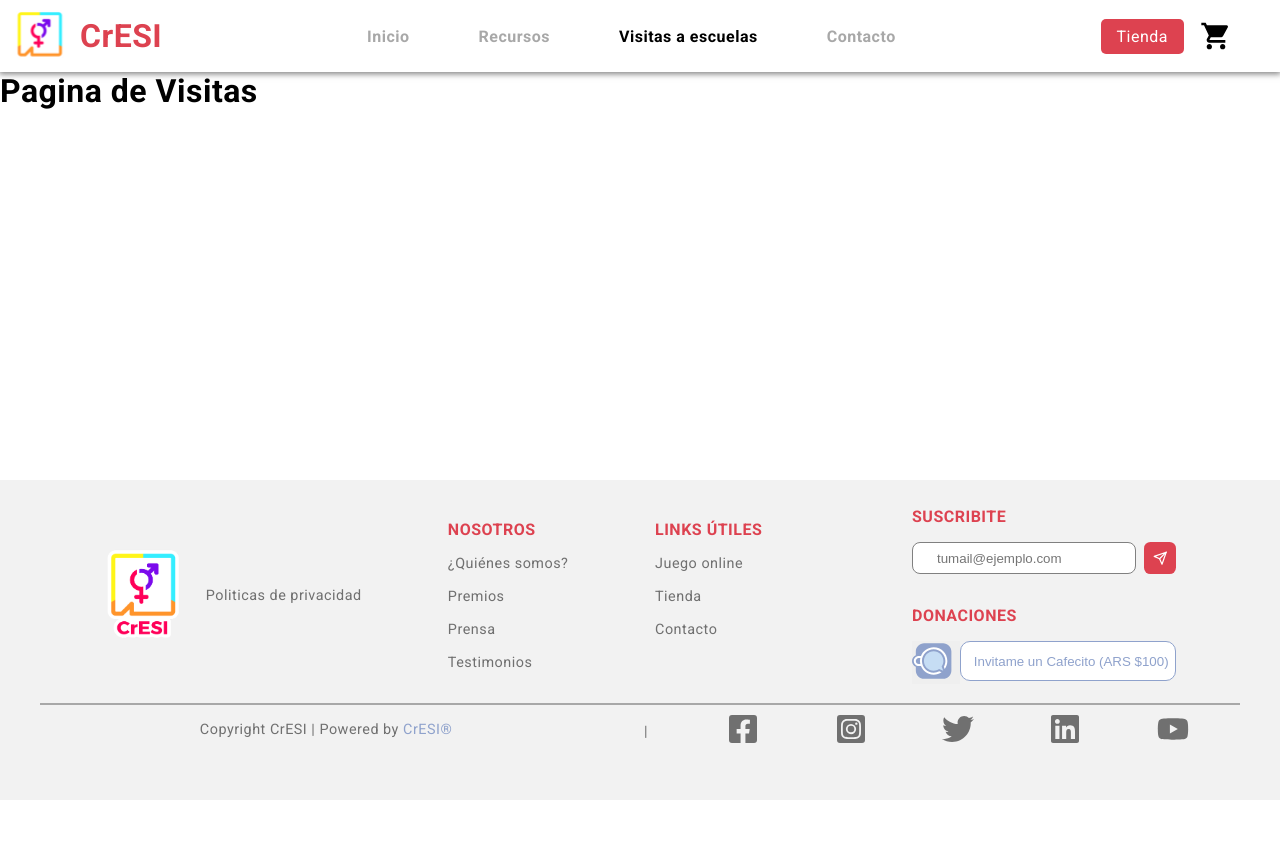
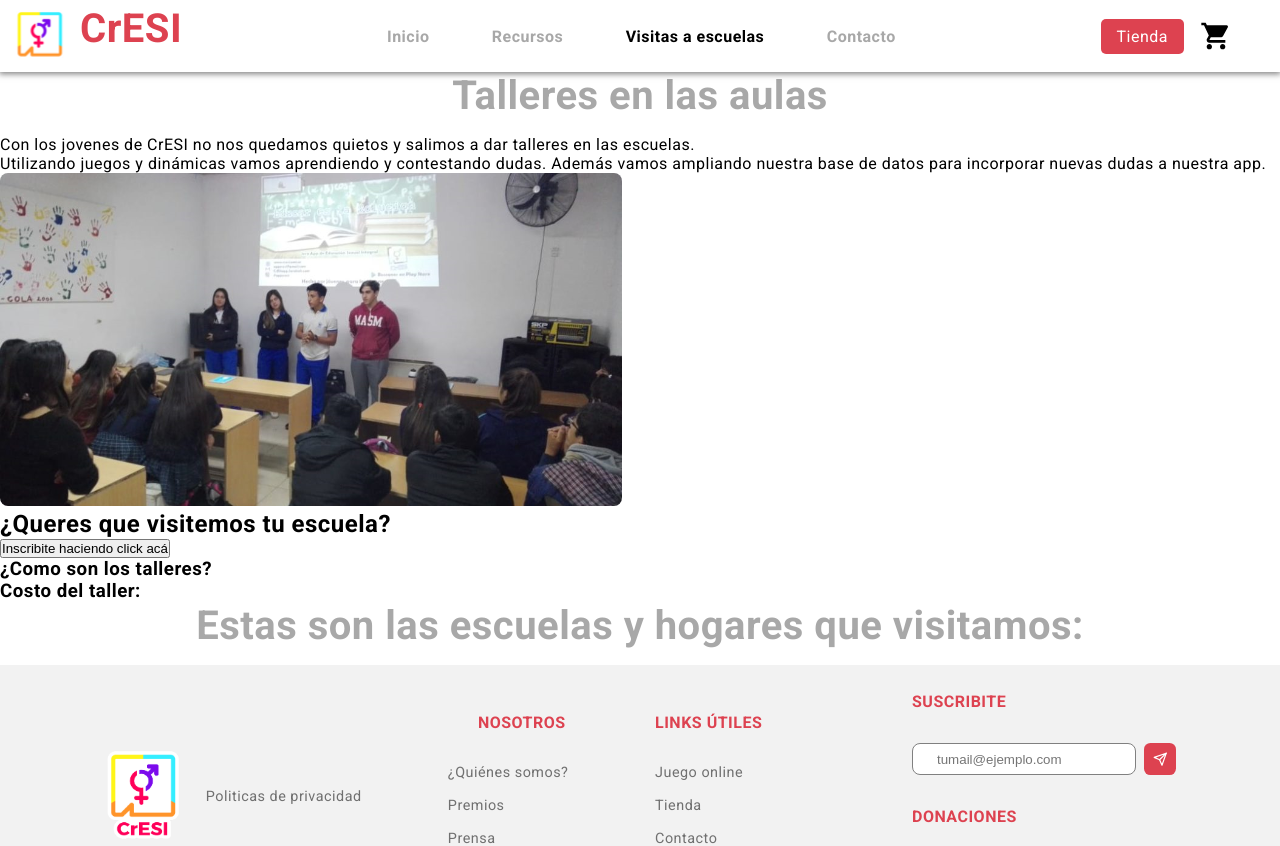
Before and after one commit to PiaAchigar/Proyecto-CrESI, a React (Create React App) app: page /visitas in a window 1280 px wide. Shown: the top 846 px of the page. Before the commit the page ends 800 px from the top, so only its background shows below. Built offline with nearby package versions, Linux system fonts and the light colour scheme.

Commit message:
Visitas ContenidoVisitas

```diff
--- /dev/null
+++ b/src/components/ContenidoVisitas/ContenidoVisitas.js
@@ -0,0 +1,42 @@
+//Style
+import "./ContenidoVisitas.scss";
+
+//imagenes
+import porque_img from "../../assets/img/porque-img.png";
+
+const ContenidoVisitas = () => {
+    return(
+        <div className= "talleres-visitas-container">
+        <section className="talleres">
+            <h1>Talleres en las aulas</h1>
+            <article className="article-talleres">
+                <p>Con los jovenes de CrESI no nos quedamos quietos y salimos a dar talleres en las escuelas. <br/>
+                Utilizando juegos y dinámicas vamos aprendiendo y contestando dudas. Además vamos ampliando nuestra base de datos para incorporar nuevas dudas a nuestra app.</p>
+                <img src={porque_img} alt=""/>
+                <div>
+                    <h2>¿Queres que visitemos tu escuela?</h2>
+                    <div>
+                        <button>Inscribite haciendo click acá</button>
+                        <p className="email"></p>
+                        <div>
+                            <h3>¿Como son los talleres?</h3>
+                            <p></p>
+                            <h3>Costo del taller:</h3>
+                            <p></p>
+                        </div>
+                    </div>
+                </div>
+            </article>
+        </section>
+        <section className="visitas">
+            <h1>Estas son las escuelas y hogares que visitamos:</h1>
+            <article className="article-visitas">
+
+            </article>
+        </section>
+        </div>
+    );
+
+
+};
+export default ContenidoVisitas;
--- /dev/null
+++ b/src/components/ContenidoVisitas/ContenidoVisitas.scss
@@ -0,0 +1,7 @@
+@use "../../sass/colors";
+h1 {
+    font-size: 2.5rem;
+    color: colors.$gris-medio;
+    text-align: center;
+    margin-bottom: 1rem;
+  }
--- a/src/pages/Visitas.js
+++ b/src/pages/Visitas.js
@@ -1,9 +1,10 @@
 import React from "react";
+import ContenidoVisitas from "../components/ContenidoVisitas/ContenidoVisitas";
 
 const Visitas = () => {
   return (
     <div className="page-wrapper">
-      <h1>Pagina de Visitas</h1>
+      <ContenidoVisitas/>
     </div>
   );
 };
```
